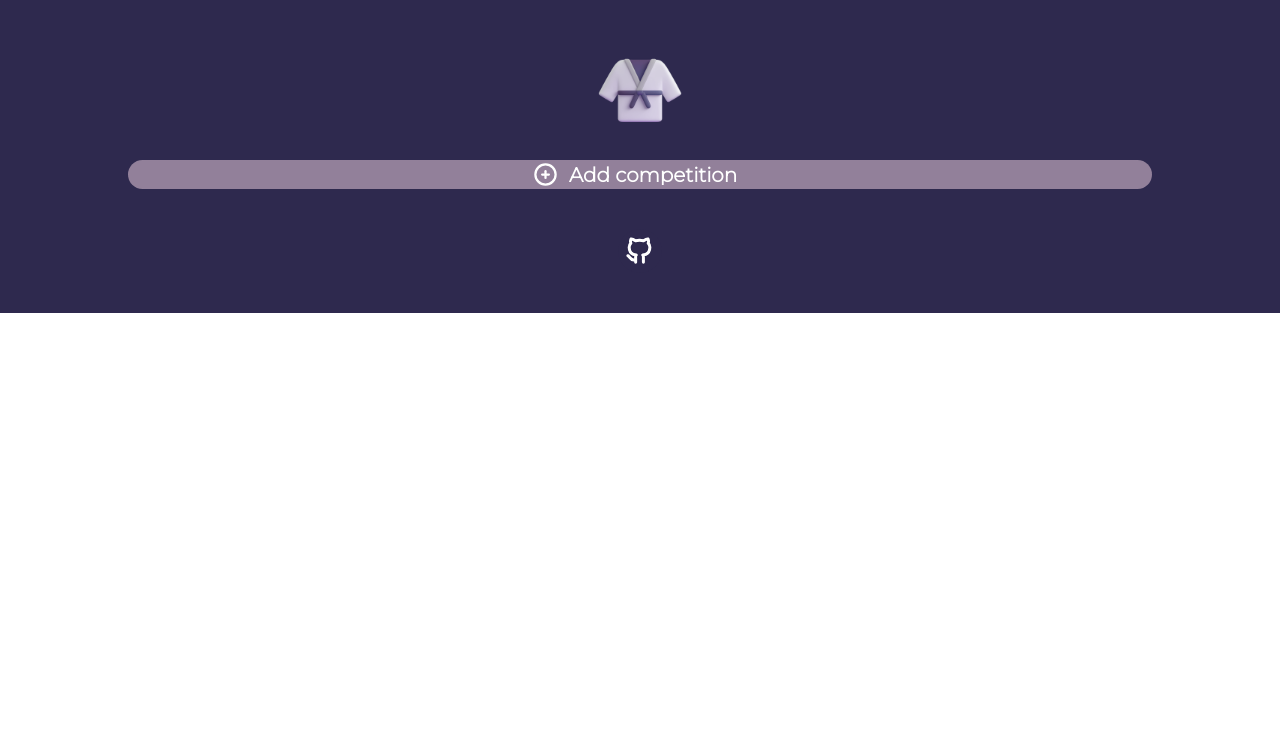
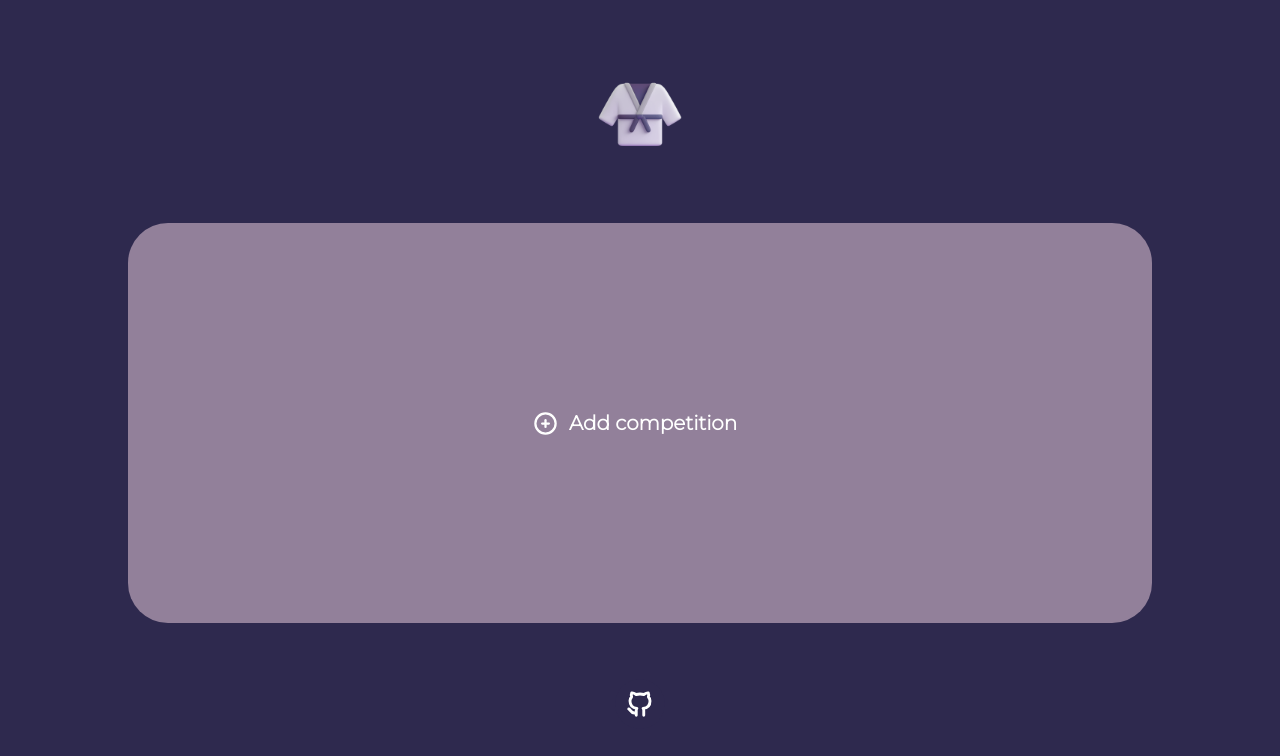
Before and after one commit to henrylin03/bjj-countdown, a React (Vite) app: page / in a window 1280 px wide. Shown: the top 756 px of the page. Built offline with nearby package versions, Linux system fonts and the light colour scheme.

Commit message:
revert to 8e68bdc63f236bbad492347d00b681b1cab8b427

```diff
--- a/global.css
+++ b/global.css
@@ -9,19 +9,9 @@
   src: url("./src/assets/fonts/sifonn.otf") format("opentype");
 }
 
-#root {
-  display: flex;
-  flex-direction: column;
-  justify-content: space-between;
-  height: 100%;
-  background-color: #2e294e;
-  text-align: center;
-}
-
 #headerIcon {
   width: 6rem;
-  margin: 2rem auto;
-
+  margin: 1rem;
   @media (max-height: $mantine-breakpoint-xs) {
     width: 3rem;
   }
@@ -30,7 +20,3 @@
 .modalHeading {
   font-weight: bold;
 }
-
-footer {
-  background-color: #2e294e;
-}
--- a/src/App.jsx
+++ b/src/App.jsx
@@ -1,4 +1,4 @@
-import { Image, MantineProvider, Center } from "@mantine/core";
+import { Stack, Image, MantineProvider } from "@mantine/core";
 import { ModalsProvider } from "@mantine/modals";
 import { useLocalStorage } from "@mantine/hooks";
 import "@mantine/core/styles.css";
@@ -22,17 +22,17 @@ function App() {
   return (
     <MantineProvider theme={{ fontFamily: "Montserrat, sans-serif" }}>
       <ModalsProvider>
-        <header>
-          <Image src={headerIcon} id="headerIcon" alt="Jiujitsu gi emoji" />
-        </header>
-        <main>
+        <Stack align="center" bg="#2e294e" justify="space-evenly" h="100vh">
+          <header>
+            <Image src={headerIcon} id="headerIcon" alt="Jiujitsu gi emoji" />
+          </header>
           {storedCompetitionDateValid() ? (
             <CountdownTimer storedCompetitionData={storedCompetitionData} />
           ) : (
             <AddCompetitionButton />
           )}
-        </main>
-        <GithubFooter />
+          <GithubFooter />
+        </Stack>
       </ModalsProvider>
     </MantineProvider>
   );
--- a/src/components/AddCompetitionButton/AddCompetitionButton.module.css
+++ b/src/components/AddCompetitionButton/AddCompetitionButton.module.css
@@ -1,6 +1,6 @@
 .button {
   width: 80%;
-  height: 100%;
+  height: 50%;
   border-radius: 2.5rem;
   background-color: #92809a;
 
--- a/src/components/CountdownTimer/CountdownTimer.module.css
+++ b/src/components/CountdownTimer/CountdownTimer.module.css
@@ -63,7 +63,6 @@
   }
 
   .timeUnit {
-    font-size: 5rem;
     letter-spacing: 1rem;
   }
 }
--- a/src/components/GithubFooter/GithubFooter.jsx
+++ b/src/components/GithubFooter/GithubFooter.jsx
@@ -1,22 +1,21 @@
 import { ActionIcon } from "@mantine/core";
 import { IconBrandGithub } from "@tabler/icons-react";
-import styles from "./GithubFooter.module.css";
 
 function GithubFooter() {
   return (
     <footer>
       <ActionIcon
-        className={styles.iconContainer}
-        size="xl"
+        size={50}
         variant="filled"
+        color="#2e294e"
         radius="xl"
-        color="#2e294e"
         aria-label="Link to my GitHub"
         component="a"
         href="https://github.com/henrylin03/"
         target="_blank"
+        mb="xl"
       >
-        <IconBrandGithub stroke={2.3} className={styles.icon} />
+        <IconBrandGithub size={30} stroke={2.3} />
       </ActionIcon>
     </footer>
   );
--- a/src/components/GithubFooter/GithubFooter.module.css
+++ /dev/null
@@ -1,9 +0,0 @@
-.iconContainer {
-  margin: 2.5rem;
-  padding: 0.1rem;
-}
-
-.icon {
-  width: 80%;
-  height: 80%;
-}
```
